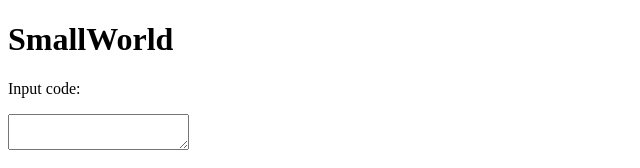
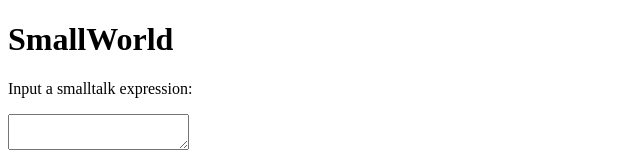
Before and after one commit to ericscharff/smallworld.js, a website with bundled scripts: page index.html in a window 1280 px wide. Shown: the top 168 px of the page, without its empty margins (0-640 px from the left). Built offline with nearby package versions, Linux system fonts and the light colour scheme; files whose address does not match are found by name.

Commit message:
Improve the HTML running instructions

```diff
--- a/index.html
+++ b/index.html
@@ -5,7 +5,7 @@
   </head>
   <body>
     <h1>SmallWorld</h1>
-    <p>Input code:</p>
+    <p>Input a smalltalk expression:</p>
     <textarea id="stcode"></textarea>
     <p><button id="doItButton">Evaluate</button></p>
     <p>Result:</p>
```
